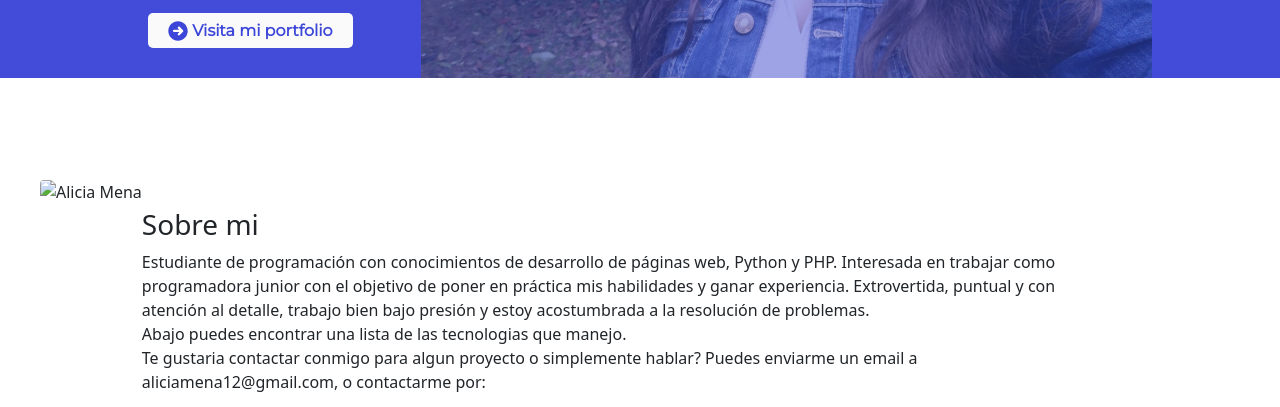
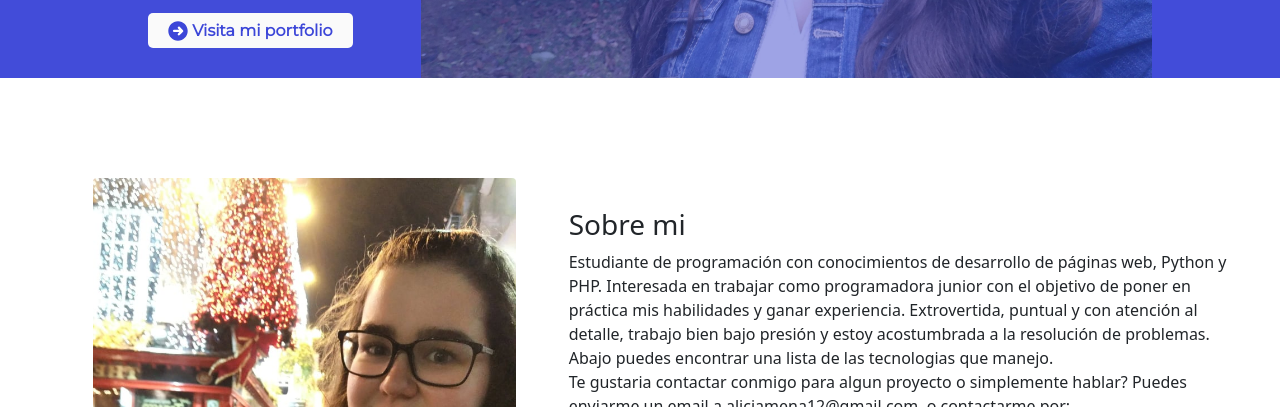
Before and after one commit to aliciamena12/portfolio, a plain HTML site: page docs/index.html in a window 1280 px wide. Shown: the part 393-800 px from the top of the page. Drawn offline with nearby package versions, Linux system fonts and the light colour scheme; files whose address does not match are found by name.

Commit message:
Fixed some src

```diff
--- a/docs/index.html
+++ b/docs/index.html
@@ -52,7 +52,7 @@
         </section>
         <section class="about__me">
             <div class="photo__container">
-                <img id="selfie" src="/assets/images/dublin.jpg" alt="Alicia Mena">
+                <img id="selfie" src="images/dublin.jpg" alt="Alicia Mena">
             </div>
             <div class="about__me--info">
                 <h3>Sobre mi</h3>
```
